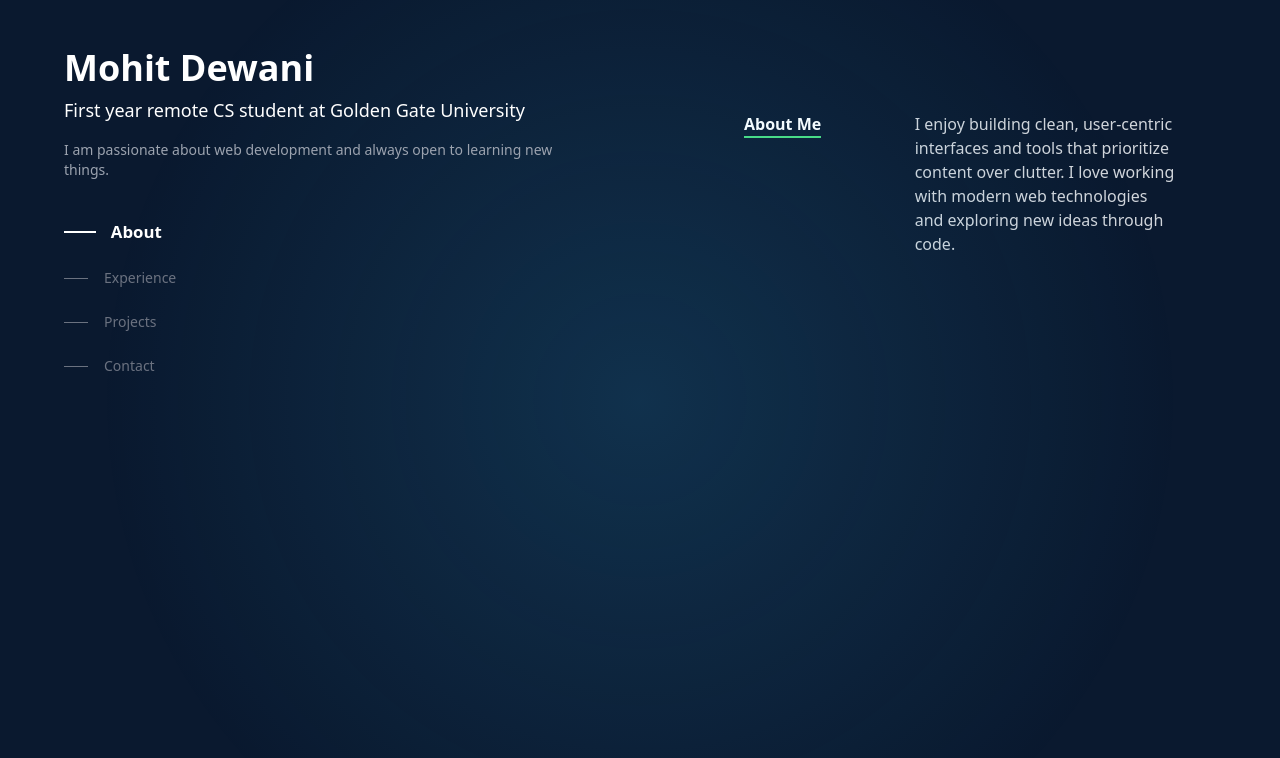
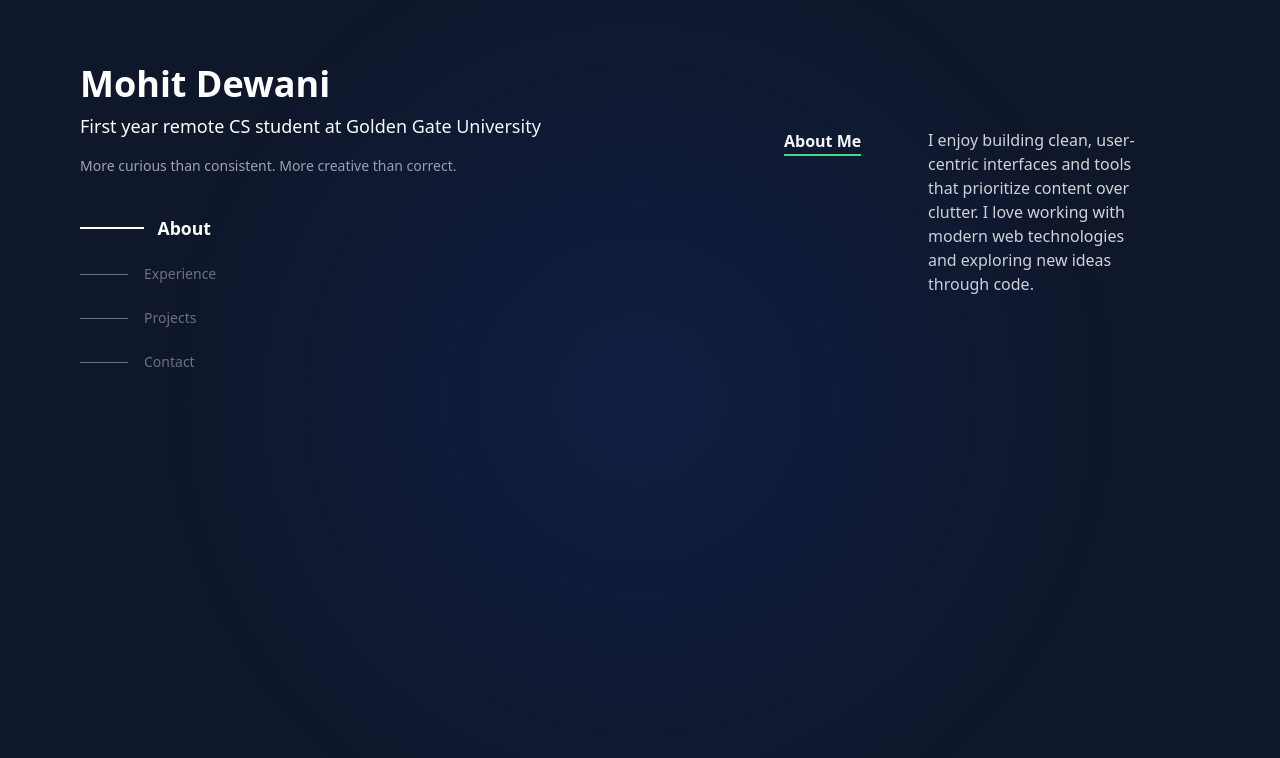
Before and after one commit to madstercoder7/Portfolioo, a React (Create React App) app in the folder portfolio/: page / in a window 1280 px wide. Shown: the top 758 px of the page. Built offline with nearby package versions, Linux system fonts and the light colour scheme.

Commit message:
Styling fixes

```diff
--- a/portfolio/public/index.html
+++ b/portfolio/public/index.html
@@ -6,7 +6,7 @@
   <meta name="description" content="Mohit Dewani Portfolio" />
   <title>Mohit Dewani</title>
 </head>
-<body class="bg-[#0a192f] text-white font-sans">
+<body class="bg-slate-900 leading-relaxed text-slate-400 antialiased selection:bg-teal-300 selection:text-teal-900">
   <div id="root"></div>
 </body>
 </html>
--- a/portfolio/src/App.jsx
+++ b/portfolio/src/App.jsx
@@ -10,29 +10,29 @@ function App() {
     const scrollContainerRef = useRef(null);
 
     return (
-        <div className="flex h-screen bg-[#0a192f] text-white font-sans relative">
+        <div className="flex min-h-screen bg-[#0f172a] text-white font-sans relative overflow-hidden">
             <GradientBackground />
 
             {/* Sidebar */}
-            <div className="w-1/2 fixed h-full flex flex-col justify-between px-16 py-12 z-10">
+            <aside className="fixed left-0 top-0 w-1/2 h-screen px-20 py-16 flex flex-col justify-between z-10">
                 <div>
                     <h1 className="text-4xl font-bold">Mohit Dewani</h1>
                     <p className="text-lg mt-2">First year remote CS student at Golden Gate University</p>
-                    <p className="text-sm mt-4 text-gray-400">I am passionate about web development and always open to learning new things.</p>
+                    <p className="text-sm mt-4 text-gray-400">More curious than consistent. More creative than correct.</p>
                     <Navigation scrollRef={scrollContainerRef} />
                 </div>
-            </div>
+            </aside>
 
             {/* Main scrollable content */}
-            <div
+            <main
                 ref={scrollContainerRef}
-                className="ml-[50%] w-1/2 overflow-y-auto h-screen px-10 py-12 space-y-20 scroll-smooth"
+                className="ml-auto w-1/2 overflow-y-auto h-screen px-20 py-16 space-y-24 scroll-smooth relative z-10"
             >
                 <section id="about"><About /></section>
                 <section id="experience"><Experience /></section>
                 <section id="projects"><Projects /></section>
                 <section id="contact"><Contact /></section>
-            </div>
+            </main>
         </div>
     );
 }
--- a/portfolio/src/components/Contact.jsx
+++ b/portfolio/src/components/Contact.jsx
@@ -13,7 +13,7 @@ function Contact() {
                 </p>
 
                 {/* Email Link */}
-                <a href="mailto:madsfield17@gmail.com" className="mt-8 inline-block border border-green-400 text-green-400 px-6 py-2 rounded hover:bg-green-400 hover:text-[#0a192f] transition duration-300">Say Hello</a>
+                <a href="mailto:madsfield17@gmail.com" className="mt-8 inline-block border border-green-400 text-green-400 px-6 py-2 rounded hover:bg-green-400 hover:text-[#0f172a] transition duration-300">Say Hello</a>
             </div>
         </section>
     );
--- a/portfolio/src/components/GradientBackground.jsx
+++ b/portfolio/src/components/GradientBackground.jsx
@@ -21,7 +21,14 @@ const GradientBackground = () => {
     }, []);
 
     return (
-        <div ref={gradientRef} className="fixed inset-0 z-0 pointer-events-none" style={{background: `radial-gradient(600px circle at var(--x, 50%) var(--y, 50%), rgba(56, 189, 248, 0.15), transparent 90%)`, transition: "background 0.2s ease",}}/>
+        <div
+            ref={gradientRef}
+            className="pointer-events-none fixed inset-0 z-30 transition duration-300 lg:absolute"
+            style={{
+                background: `radial-gradient(600px at var(--x, 50%) var(--y, 50%), rgba(29, 78, 216, 0.15), transparent 80%)`,
+                transition: "background 0.2s ease",
+            }}
+        />
     );
 };
 
--- a/portfolio/src/components/Navigation.jsx
+++ b/portfolio/src/components/Navigation.jsx
@@ -15,22 +15,27 @@ const Navigation = ({ scrollRef }) => {
         if (!scrollEl) return;
 
         const handleScroll = () => {
-            let currentSection = "about";
+            let maxVisible = 0;
+            let mostVisibleSection = "about";
 
             navItems.forEach((item) => {
                 const section = document.getElementById(item.id);
                 if (section) {
                     const rect = section.getBoundingClientRect();
-                    const top = rect.top - scrollEl.getBoundingClientRect().top;
-                    const height = rect.height;
+                    const scrollRect = scrollEl.getBoundingClientRect();
 
-                    if (top <= scrollEl.clientHeight / 2 && top + height >= scrollEl.clientHeight / 2) {
-                        currentSection = item.id;
+                    const visibleTop = Math.max(rect.top, scrollRect.top);
+                    const visibleBottom = Math.min(rect.bottom, scrollRect.bottom);
+                    const visibleHeight = Math.max(0, visibleBottom - visibleTop);
+
+                    if (visibleHeight > maxVisible) {
+                        maxVisible = visibleHeight;
+                        mostVisibleSection = item.id;
                     }
                 }
             });
 
-            setActive(currentSection);
+            setActive(mostVisibleSection);
         };
 
         scrollEl.addEventListener("scroll", handleScroll);
@@ -39,9 +44,13 @@ const Navigation = ({ scrollRef }) => {
         return () => scrollEl.removeEventListener("scroll", handleScroll);
     }, [scrollRef]);
 
+
     return (
         <nav className="mt-10 space-y-6">
-            {navItems.map((item) => (
+            {navItems.map((item) => {
+                const isActive = active === item.id;
+
+                return(
                 <a
                     key={item.id}
                     href={`#${item.id}`}
@@ -50,22 +59,23 @@ const Navigation = ({ scrollRef }) => {
                 >
                     <span
                         className={`transition-all duration-300 ${
-                            active === item.id
-                                ? "w-8 h-[2px] bg-white"
-                                : "w-6 h-[1px] bg-gray-500"
+                            isActive
+                                ? "w-16 h-[2px] bg-white"
+                                : "w-12 h-[1px] bg-gray-500 group-hover:w-8 group-hover:bg-white"
                         }`}
                     />
                     <span
                         className={`transition-all duration-300 ${
-                            active === item.id
-                                ? "text-white text-base font-bold scale-105"
-                                : "text-gray-500 text-sm group-hover:text-white"
+                            isActive
+                                ? "text-white text-base font-bold scale-110"
+                                : "text-gray-500 text-sm group-hover:text-white group-hover:scale-110"
                         }`}
                     >
                         {item.label}
                     </span>
                 </a>
-            ))}
+                )
+            })}
         </nav>
     );
 };
```
